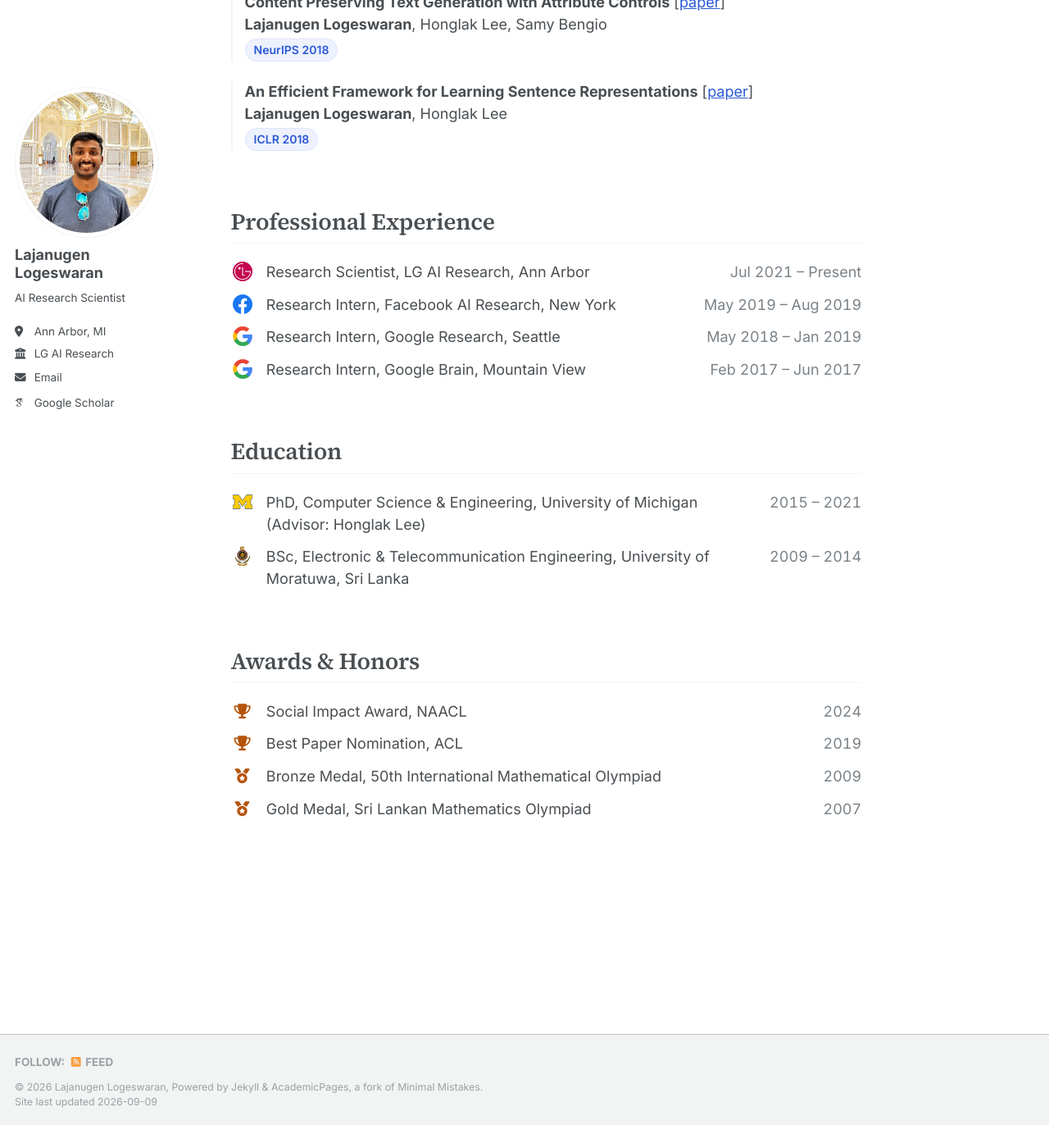
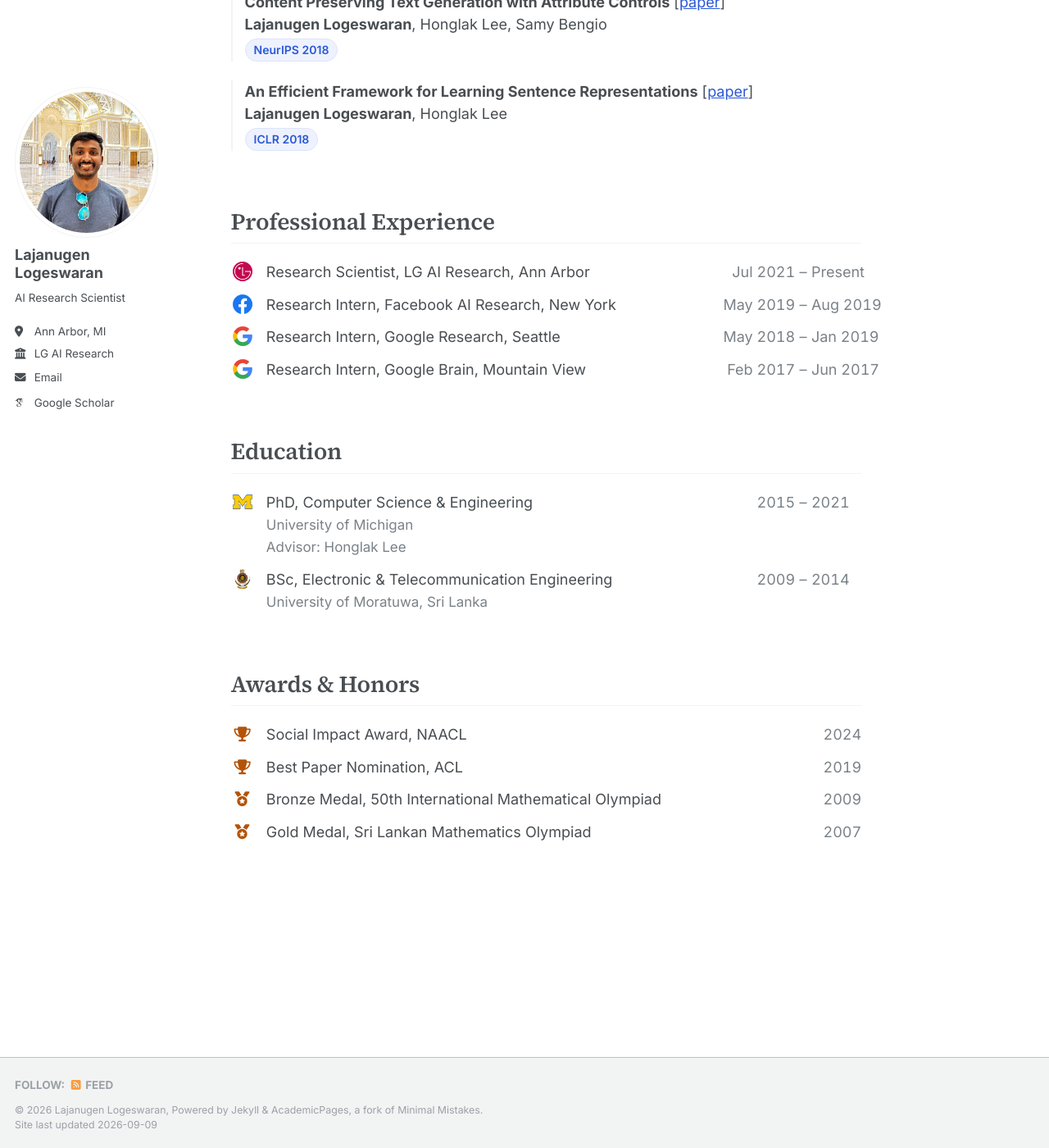
Before and after one commit to lajanugen/lajanugen.github.io, a Jekyll site: the page built from _pages/about.md, in a window 1280 px wide and 1400 px high, scrolled down 2427 px. Shown: the whole window at 82% size. Built offline with Jekyll 4.4.1, drawn with Linux system fonts in a browser that asks for light colours; some web fonts are replaced; before the commit the page ends 3799 px from its top, so only the background shows below that.

Commit message:
Align dates like the CV, and break education onto separate lines
Education entries ran long and wrapped mid-phrase. Split each into
degree, institution and advisor on their own lines, with the secondary
lines in the muted grey.

Dates were only flush right, so the dashes sat at different positions
down the page. Reproduce \daterange from the LaTeX CV instead: the start
date right-aligned in a fixed box and the end date left-aligned in
another, which lines the dashes up in a column. A bare year, as the
awards use, still right-aligns in the same column.

Co-Authored-By: Claude Opus 5 <noreply@anthropic.com>
Claude-Session: https://claude.ai/code/session_01DHcYWvnM8a3i2AfgvmikJN

```diff
--- a/_pages/about.md
+++ b/_pages/about.md
@@ -83,17 +83,17 @@ For a complete list of publications, please see my Google Scholar profile.
 ### Professional Experience
 
 <ul class="cv-list">
-  <li><img class="cv-logo" src="/images/brand/lg.png" alt=""><span class="cv-text">Research Scientist, LG AI Research, Ann Arbor</span><span class="cv-date">Jul 2021 – Present</span></li>
-  <li><img class="cv-logo" src="/images/brand/facebook.png" alt=""><span class="cv-text">Research Intern, Facebook AI Research, New York</span><span class="cv-date">May 2019 – Aug 2019</span></li>
-  <li><img class="cv-logo" src="/images/brand/google.png" alt=""><span class="cv-text">Research Intern, Google Research, Seattle</span><span class="cv-date">May 2018 – Jan 2019</span></li>
-  <li><img class="cv-logo" src="/images/brand/google.png" alt=""><span class="cv-text">Research Intern, Google Brain, Mountain View</span><span class="cv-date">Feb 2017 – Jun 2017</span></li>
+  <li><img class="cv-logo" src="/images/brand/lg.png" alt=""><span class="cv-text">Research Scientist, LG AI Research, Ann Arbor</span><span class="cv-date"><span class="d-from">Jul 2021</span><span class="d-sep">–</span><span class="d-to">Present</span></span></li>
+  <li><img class="cv-logo" src="/images/brand/facebook.png" alt=""><span class="cv-text">Research Intern, Facebook AI Research, New York</span><span class="cv-date"><span class="d-from">May 2019</span><span class="d-sep">–</span><span class="d-to">Aug 2019</span></span></li>
+  <li><img class="cv-logo" src="/images/brand/google.png" alt=""><span class="cv-text">Research Intern, Google Research, Seattle</span><span class="cv-date"><span class="d-from">May 2018</span><span class="d-sep">–</span><span class="d-to">Jan 2019</span></span></li>
+  <li><img class="cv-logo" src="/images/brand/google.png" alt=""><span class="cv-text">Research Intern, Google Brain, Mountain View</span><span class="cv-date"><span class="d-from">Feb 2017</span><span class="d-sep">–</span><span class="d-to">Jun 2017</span></span></li>
 </ul>
 
 ### Education
 
 <ul class="cv-list">
-  <li><img class="cv-logo" src="/images/brand/umich.png" alt=""><span class="cv-text">PhD, Computer Science &amp; Engineering, University of Michigan (Advisor: Honglak Lee)</span><span class="cv-date">2015 – 2021</span></li>
-  <li><img class="cv-logo" src="/images/brand/moratuwa.png" alt=""><span class="cv-text">BSc, Electronic &amp; Telecommunication Engineering, University of Moratuwa, Sri Lanka</span><span class="cv-date">2009 – 2014</span></li>
+  <li><img class="cv-logo" src="/images/brand/umich.png" alt=""><span class="cv-text">PhD, Computer Science &amp; Engineering<br><span class="cv-sub">University of Michigan</span><br><span class="cv-sub">Advisor: Honglak Lee</span></span><span class="cv-date"><span class="d-from">2015</span><span class="d-sep">–</span><span class="d-to">2021</span></span></li>
+  <li><img class="cv-logo" src="/images/brand/moratuwa.png" alt=""><span class="cv-text">BSc, Electronic &amp; Telecommunication Engineering<br><span class="cv-sub">University of Moratuwa, Sri Lanka</span></span><span class="cv-date"><span class="d-from">2009</span><span class="d-sep">–</span><span class="d-to">2014</span></span></li>
 </ul>
 
 ### Awards &amp; Honors
--- a/assets/css/main.scss
+++ b/assets/css/main.scss
@@ -149,14 +149,34 @@ $accent: #2b59d6;
     min-width: 0;
   }
 
-  /* Dates sit flush right, as they do in the LaTeX CV. */
+  /* Secondary lines within an entry: institution, advisor. */
+  .cv-sub {
+    color: $gray;
+    font-size: 0.94em;
+  }
+
+  /* Dates sit in a fixed right-hand column, mirroring \daterange in the
+     LaTeX CV: start right-aligned, end left-aligned, so the dashes line
+     up down the page. A bare year simply right-aligns in the column. */
   .cv-date {
     flex: 0 0 auto;
-    padding-left: 1.5em;
+    width: 10.4em;
+    padding-left: 1em;
+    text-align: right;
     color: $gray;
     white-space: nowrap;
     font-variant-numeric: tabular-nums;
   }
+
+  .d-from,
+  .d-to {
+    display: inline-block;
+    width: 4.9em;
+  }
+
+  .d-from { text-align: right; }
+  .d-to   { text-align: left; }
+  .d-sep  { padding: 0 0.3em; }
 
   /* Awards use a glyph in place of a logo, in the same 28px column so
      the three list sections share one text alignment. */
```
